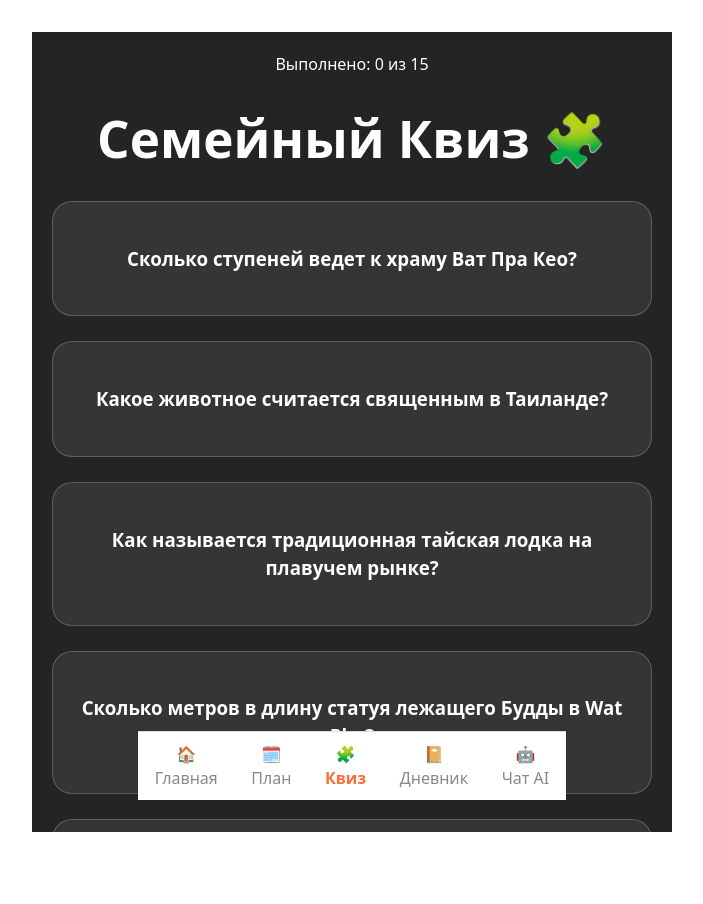
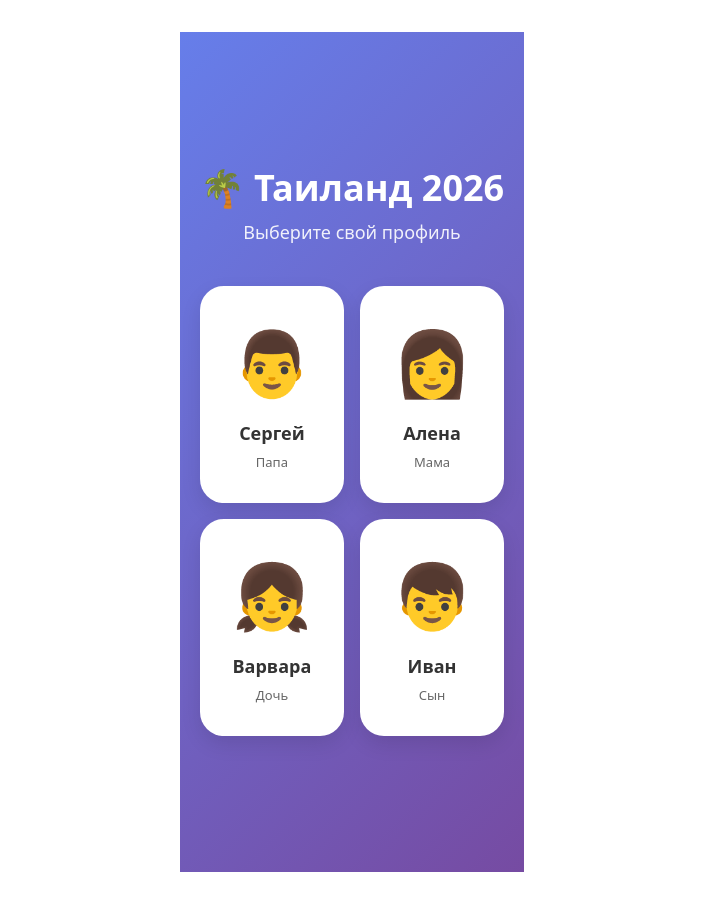
Before and after one commit to Salen79/thailand-family-trip, a React (Vite) app in the folder spa-app/: page /quiz in a window 1280 px wide. Shown: the whole page, without its empty margins (288-991 px from the left). Before the commit the page ends 864 px from the top, so only its background shows below. Built offline with nearby package versions, Linux system fonts and the light colour scheme.

Commit message:
feat: add login screen with profile auth

```diff
--- a/spa-app/src/App.tsx
+++ b/spa-app/src/App.tsx
@@ -5,6 +5,7 @@ import './App.css';
 
 import type { AppState, QuizQuestion, RawQuizQuestion } from './types';
 import { AppContext } from './context/AppContext';
+import { LoginScreen } from './screens/LoginScreen';
 import { HomeScreen } from './screens/HomeScreen';
 import { PlanScreen } from './screens/PlanScreen';
 import { QuizScreen } from './screens/QuizScreen';
@@ -15,10 +16,30 @@ import { BottomNav } from './components/BottomNav';
 // Контекст и хук вынесены в `src/context/AppContext.tsx`
 
 function App() {
-    const [appState, setAppState] = useState<AppState>(({
-        currentFamily: 0,
+    const [appState, setAppState] = useState<AppState>((() => {
+        // Проверяем localStorage при инициализации
+        const savedAuth = localStorage.getItem('thailand-trip-auth');
+        let currentFamily = -1;
+        let isAuthenticated = false;
+        let userPin: string | undefined;
+
+        if (savedAuth) {
+            try {
+                const authData = JSON.parse(savedAuth);
+                currentFamily = authData.familyIndex;
+                userPin = authData.pin;
+                isAuthenticated = true;
+            } catch (e) {
+                console.error('Ошибка при чтении данных авторизации', e);
+            }
+        }
+
+        return {
+            currentFamily,
             documentsUnlocked: false,
             currentScreen: 'home',
+            isAuthenticated,
+            userPin,
             familyMembers: appStateData.familyMembers,
             places: appStateData.places,
             quizQuestions: (appStateData.quizQuestions as RawQuizQuestion[]).map((q, i) => ({
@@ -29,7 +50,8 @@ function App() {
                 answers: q.answers || {},
                 correctAnswer: q.correctAnswer ?? Object.keys(q.answers || {})[0] ?? '',
             })) as QuizQuestion[],
-    }));
+        };
+    })());
 
   const handleQuizAnswer = (quizId: number, answerKey: string) => {
     setAppState(prevState => {
@@ -55,6 +77,15 @@ function App() {
             handleQuizAnswer
     }), [appState]);
 
+    // Если пользователь не авторизован, показываем экран входа
+    if (!appState.isAuthenticated) {
+        return (
+            <AppContext.Provider value={contextValue}>
+                <LoginScreen />
+            </AppContext.Provider>
+        );
+    }
+
     return (
         <AppContext.Provider value={contextValue}>
         <Router>
--- a/spa-app/src/data/initialState.ts
+++ b/spa-app/src/data/initialState.ts
@@ -1,8 +1,9 @@
 export const appStateData = {
   currentScreen: 'home',
-  currentFamily: 0,
+  currentFamily: -1,
   currentPhraseCategory: 'greetings',
   documentsUnlocked: false,
+  isAuthenticated: false,
   familyMembers: [
     { name: 'Сергей', role: 'Папа', emoji: '👨', birthday: null },
     { name: 'Алена', role: 'Мама', emoji: '👩', birthday: null },
--- a/spa-app/src/screens/HomeScreen.css
+++ b/spa-app/src/screens/HomeScreen.css
@@ -26,6 +26,31 @@
 
 .trip-target {
     font-size: 16px;
+    position: relative;
+}
+
+.logout-button {
+    position: absolute;
+    top: 20px;
+    right: 20px;
+    background: rgba(255, 255, 255, 0.2);
+    border: none;
+    color: white;
+    padding: 8px 16px;
+    border-radius: 12px;
+    font-size: 13px;
+    cursor: pointer;
+    font-weight: 600;
+    transition: all 0.2s;
+    backdrop-filter: blur(5px);
+}
+
+.logout-button:hover {
+    background: rgba(255, 255, 255, 0.3);
+}
+
+.logout-button:active {
+    transform: scale(0.95);
     opacity: 0.9;
     margin: 8px 0 24px 0;
 }
--- a/spa-app/src/screens/HomeScreen.tsx
+++ b/spa-app/src/screens/HomeScreen.tsx
@@ -4,8 +4,21 @@ import { useAppStateContext } from '../context/AppContext';
 import './HomeScreen.css';
 
 export const HomeScreen = () => {
-    const { state } = useAppStateContext();
+    const { state, setAppState } = useAppStateContext();
     const currentUser = state.familyMembers[state.currentFamily];
+
+    const handleLogout = () => {
+        // Удаляем данные из localStorage
+        localStorage.removeItem('thailand-trip-auth');
+
+        // Сбрасываем состояние
+        setAppState(prev => ({
+            ...prev,
+            currentFamily: -1,
+            isAuthenticated: false,
+            userPin: undefined
+        }));
+    };
 
     // --- ЛОГИКА ТАЙМЕРА ---
     // Установлена дата: 2025 год, 11 (декабрь), 28 число, 18:00:00
@@ -42,6 +55,9 @@ export const HomeScreen = () => {
     return (
         <div className="home-screen">
             <div className="home-hero">
+                <button className="logout-button" onClick={handleLogout}>
+                    Выйти
+                </button>
                 <div className="today-date">Сегодня {capitalizedDate}</div>
                 <h1>Привет, {currentUser.name}! 👋</h1>
                 <p className="trip-target">Новый год 2026 в Тайланде</p>
--- /dev/null
+++ b/spa-app/src/screens/LoginScreen.css
@@ -0,0 +1,190 @@
+.login-screen {
+    min-height: 100vh;
+    background: linear-gradient(135deg, #667eea 0%, #764ba2 100%);
+    display: flex;
+    align-items: center;
+    justify-content: center;
+    padding: 20px;
+}
+
+.login-container {
+    width: 100%;
+    max-width: 400px;
+    position: relative;
+}
+
+.login-header {
+    text-align: center;
+    color: white;
+    margin-bottom: 40px;
+}
+
+.login-header h1 {
+    font-size: 36px;
+    margin: 0 0 12px 0;
+}
+
+.login-header p {
+    font-size: 18px;
+    opacity: 0.9;
+    margin: 0;
+}
+
+.family-members-grid {
+    display: grid;
+    grid-template-columns: repeat(2, 1fr);
+    gap: 16px;
+}
+
+.family-member-card {
+    background: white;
+    border: none;
+    border-radius: 24px;
+    padding: 32px 16px;
+    cursor: pointer;
+    transition: all 0.3s ease;
+    box-shadow: 0 8px 20px rgba(0, 0, 0, 0.1);
+    display: flex;
+    flex-direction: column;
+    align-items: center;
+    gap: 8px;
+}
+
+.family-member-card:hover {
+    transform: translateY(-4px);
+    box-shadow: 0 12px 30px rgba(0, 0, 0, 0.15);
+}
+
+.family-member-card:active {
+    transform: scale(0.98);
+}
+
+.member-emoji {
+    font-size: 64px;
+    margin-bottom: 8px;
+}
+
+.member-name {
+    font-size: 18px;
+    font-weight: 700;
+    color: #333;
+}
+
+.member-role {
+    font-size: 13px;
+    color: #666;
+}
+
+/* PIN Screen */
+.back-button {
+    background: rgba(255, 255, 255, 0.2);
+    border: none;
+    color: white;
+    padding: 12px 20px;
+    border-radius: 12px;
+    font-size: 16px;
+    cursor: pointer;
+    margin-bottom: 30px;
+    transition: all 0.2s;
+}
+
+.back-button:hover {
+    background: rgba(255, 255, 255, 0.3);
+}
+
+.pin-header {
+    text-align: center;
+    color: white;
+    margin-bottom: 40px;
+}
+
+.selected-member-emoji {
+    font-size: 80px;
+    margin-bottom: 16px;
+}
+
+.pin-header h2 {
+    font-size: 28px;
+    margin: 0 0 8px 0;
+}
+
+.pin-header p {
+    font-size: 16px;
+    opacity: 0.9;
+    margin: 0;
+}
+
+.pin-input-container {
+    margin-bottom: 24px;
+}
+
+.pin-input {
+    width: 100%;
+    padding: 20px;
+    font-size: 32px;
+    text-align: center;
+    border: none;
+    border-radius: 16px;
+    letter-spacing: 12px;
+    font-weight: 700;
+    outline: none;
+    box-shadow: 0 4px 12px rgba(0, 0, 0, 0.1);
+}
+
+.pin-input::placeholder {
+    letter-spacing: 8px;
+}
+
+.pin-error {
+    color: #ff6b6b;
+    background: rgba(255, 255, 255, 0.95);
+    padding: 12px;
+    border-radius: 12px;
+    margin-top: 12px;
+    font-size: 14px;
+    text-align: center;
+    font-weight: 600;
+}
+
+.login-button {
+    width: 100%;
+    padding: 18px;
+    background: white;
+    border: none;
+    border-radius: 16px;
+    font-size: 18px;
+    font-weight: 700;
+    color: #667eea;
+    cursor: pointer;
+    transition: all 0.3s;
+    box-shadow: 0 4px 12px rgba(0, 0, 0, 0.1);
+}
+
+.login-button:hover:not(:disabled) {
+    transform: translateY(-2px);
+    box-shadow: 0 6px 20px rgba(0, 0, 0, 0.15);
+}
+
+.login-button:disabled {
+    opacity: 0.5;
+    cursor: not-allowed;
+}
+
+.pin-hint {
+    text-align: center;
+    color: rgba(255, 255, 255, 0.8);
+    font-size: 13px;
+    margin-top: 16px;
+    line-height: 1.5;
+}
+
+/* Responsive */
+@media (max-width: 480px) {
+    .family-members-grid {
+        grid-template-columns: 1fr;
+    }
+
+    .member-emoji {
+        font-size: 56px;
+    }
+}
--- /dev/null
+++ b/spa-app/src/screens/LoginScreen.tsx
@@ -0,0 +1,127 @@
+import { useState } from 'react';
+import { useAppStateContext } from '../context/AppContext';
+import './LoginScreen.css';
+
+export const LoginScreen = () => {
+    const { state, setAppState } = useAppStateContext();
+    const [selectedMember, setSelectedMember] = useState<number>(-1);
+    const [pin, setPin] = useState('');
+    const [pinError, setPinError] = useState('');
+    const [showPinInput, setShowPinInput] = useState(false);
+
+    const handleMemberSelect = (index: number) => {
+        setSelectedMember(index);
+        setShowPinInput(true);
+        setPinError('');
+    };
+
+    const handlePinChange = (value: string) => {
+        // Разрешаем только 4 цифры
+        if (value.length <= 4 && /^\d*$/.test(value)) {
+            setPin(value);
+            setPinError('');
+        }
+    };
+
+    const handleLogin = () => {
+        if (pin.length !== 4) {
+            setPinError('ПИН-код должен содержать 4 цифры');
+            return;
+        }
+
+        // Сохраняем профиль и пин в localStorage
+        const authData = {
+            familyIndex: selectedMember,
+            pin: pin,
+            timestamp: Date.now()
+        };
+        localStorage.setItem('thailand-trip-auth', JSON.stringify(authData));
+
+        // Обновляем состояние приложения
+        setAppState(prev => ({
+            ...prev,
+            currentFamily: selectedMember,
+            isAuthenticated: true,
+            userPin: pin
+        }));
+    };
+
+    const handleBack = () => {
+        setShowPinInput(false);
+        setSelectedMember(-1);
+        setPin('');
+        setPinError('');
+    };
+
+    if (!showPinInput) {
+        return (
+            <div className="login-screen">
+                <div className="login-container">
+                    <div className="login-header">
+                        <h1>🌴 Таиланд 2026</h1>
+                        <p>Выберите свой профиль</p>
+                    </div>
+
+                    <div className="family-members-grid">
+                        {state.familyMembers.map((member, index) => (
+                            <button
+                                key={index}
+                                className="family-member-card"
+                                onClick={() => handleMemberSelect(index)}
+                            >
+                                <div className="member-emoji">{member.emoji}</div>
+                                <div className="member-name">{member.name}</div>
+                                <div className="member-role">{member.role}</div>
+                            </button>
+                        ))}
+                    </div>
+                </div>
+            </div>
+        );
+    }
+
+    // Экран ввода ПИН-кода
+    const selectedUser = state.familyMembers[selectedMember];
+
+    return (
+        <div className="login-screen">
+            <div className="login-container">
+                <button className="back-button" onClick={handleBack}>
+                    ← Назад
+                </button>
+
+                <div className="pin-header">
+                    <div className="selected-member-emoji">{selectedUser.emoji}</div>
+                    <h2>{selectedUser.name}</h2>
+                    <p>Создайте 4-значный ПИН-код</p>
+                </div>
+
+                <div className="pin-input-container">
+                    <input
+                        type="password"
+                        inputMode="numeric"
+                        className="pin-input"
+                        value={pin}
+                        onChange={(e) => handlePinChange(e.target.value)}
+                        placeholder="••••"
+                        maxLength={4}
+                        autoFocus
+                    />
+                    {pinError && <div className="pin-error">{pinError}</div>}
+                </div>
+
+                <button
+                    className="login-button"
+                    onClick={handleLogin}
+                    disabled={pin.length !== 4}
+                >
+                    Войти
+                </button>
+
+                <div className="pin-hint">
+                    Этот ПИН-код будет использоваться для входа в приложение
+                </div>
+            </div>
+        </div>
+    );
+};
--- a/spa-app/src/types.ts
+++ b/spa-app/src/types.ts
@@ -58,4 +58,6 @@ export interface AppState {
     quizQuestions: QuizQuestion[];
     documentsUnlocked: boolean;
     currentScreen: string;
+    isAuthenticated: boolean;
+    userPin?: string;
 }
```
Lines whose indentation alone changed are shown as unchanged.
